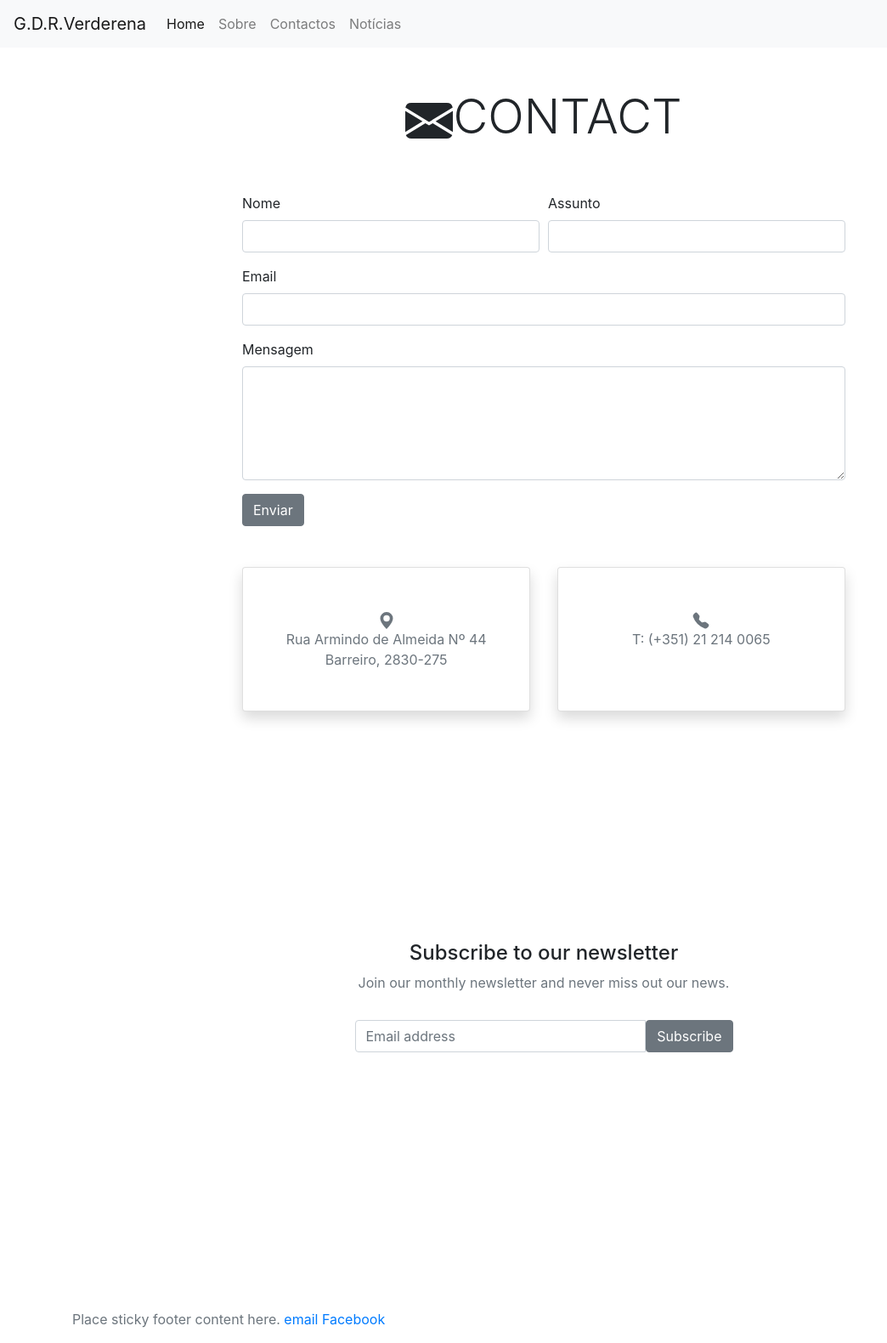
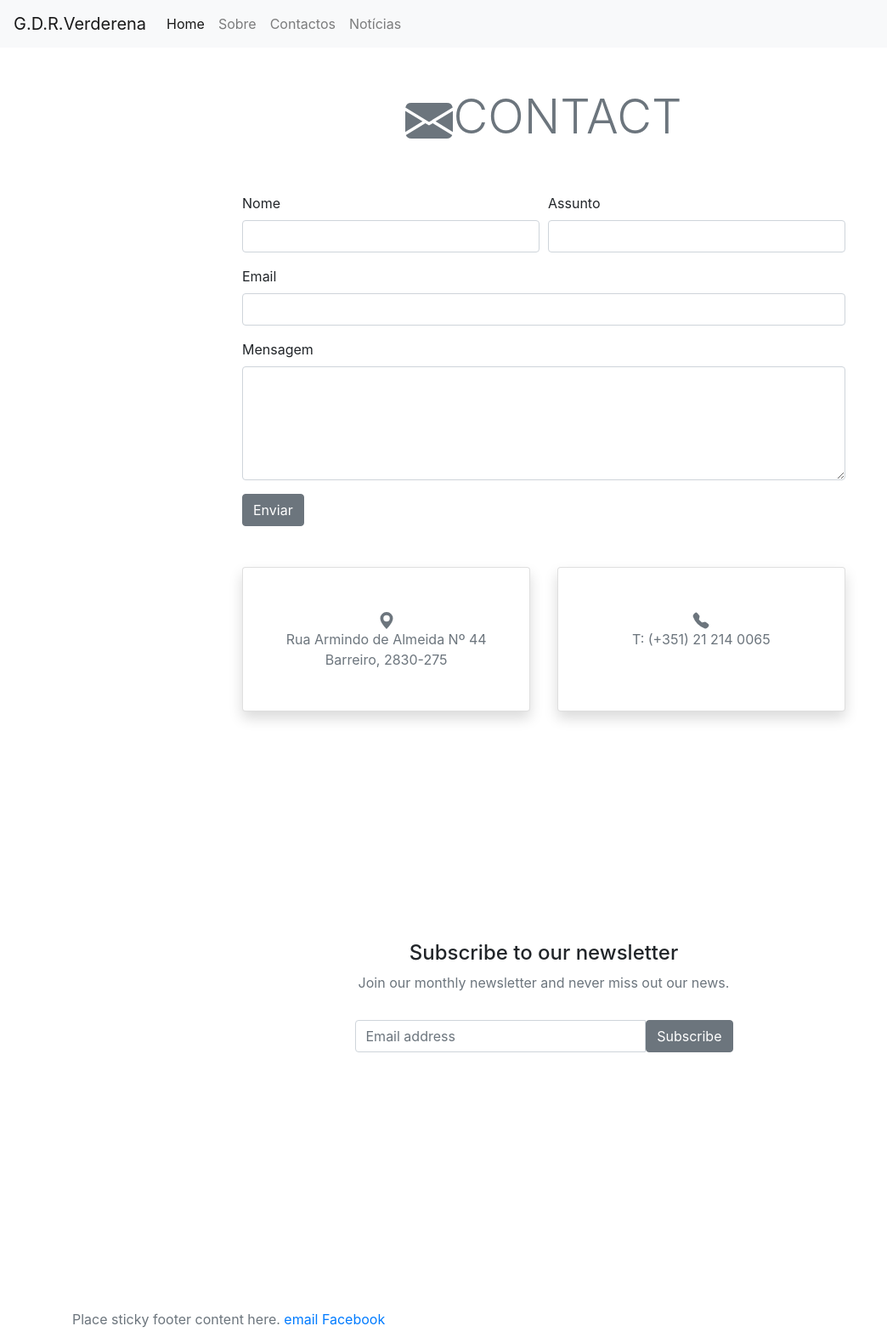
Before and after one commit to GDR-Verderena/gdr-verderena.github.io, a Jekyll site: the page built from contact/index.html, in a window 1280 px wide. Shown: the whole page at 85% size, without its empty margins (0-1044 px from the left). Built offline with Jekyll 4.4.1, drawn with Linux system fonts in a browser that asks for light colours.

Commit message:
Update contact.html

```diff
--- a/_includes/contact.html
+++ b/_includes/contact.html
@@ -4,7 +4,7 @@
 <div class="container-fluid">
 
     <div class="row">
-        <div class="col-12 text-center my-5">
+        <div class="col-12 text-center text-muted my-5">
             <h2 class="display-4"> <svg width="1em" height="1em" viewBox="0 0 16 16" class="bi bi-envelope-fill" fill="currentColor" xmlns="http://www.w3.org/2000/svg">
   <path fill-rule="evenodd" d="M.05 3.555A2 2 0 0 1 2 2h12a2 2 0 0 1 1.95 1.555L8 8.414.05 3.555zM0 4.697v7.104l5.803-3.558L0 4.697zM6.761 8.83l-6.57 4.027A2 2 0 0 0 2 14h12a2 2 0 0 0 1.808-1.144l-6.57-4.027L8 9.586l-1.239-.757zm3.436-.586L16 11.801V4.697l-5.803 3.546z"/>
 </svg></i>CONTACT</h2>
@@ -15,24 +15,26 @@
     <div class="row justify-content-center mb-5">
         <div class="col-sm-12 col-md-10 col-lg-8">
 
-                <form  method="post">
+
+
+                <form action="https://formsubmit.co/joaosilgo96@gmail.com" id="contact" role="form" method="post" accept-charset="utf-8" enctype="multipart/form-data" data-toggle="validator" >
                     <div  class="text-muted"></div>
                     <div class="form-row">
                         <div class="form-group col-sm-6">
-                            <label for="Name" class="control-label">Nome</label>
-                            <input for="Name" class="form-control" />
+                            <label   for="Name" class="control-label">Nome</label>
+                            <input name="Nome" for="Name" class="form-control" />
                             <span for="Name" class="text-muted"></span>
                         </div>
                         <div class="form-group col-sm-6">
                             <label for="Subject">Assunto</label>
-                            <input for="Subject" class="form-control" />
+                            <input name="Assunto" for="Subject" class="form-control" />
                             <span for="Subject"class="text-muted"></span>
                         </div>
                     </div>
                     <div class="form-row">
                         <div class="form-group col-sm-12">
                             <label for="Email">Email</label>
-                            <input for="Email" class="form-control" />
+                            <input  name="Email" for="Email" class="form-control" />
                             <span asp-validation-for="Email"class="text-muted"></span>
                         </div>
                     </div>
@@ -47,6 +49,14 @@
                         <button id="send" type="submit" class="btn btn-secondary"> <i class="fas fa-dove"></i> Enviar</button>
 
                     </div>
+
+                      <input type="hidden" name="_autoresponse" value="Obrigado Por nos Contactar. Entraremos em Contacto Brevemente.">
+                      <input type="hidden" name="_captcha" value="false">
+                      <input type="hidden" name="_template" value="box">
+                      <input type="hidden" name="_next" value="https://gdr-verderena.github.io/">
+                      <input id="subject" type="hidden" name="_subject" value="G.D.R. VERDERENA">
+                      <input type="hidden" name="_replyto">
+
                 </form>
 
         </div>
```
